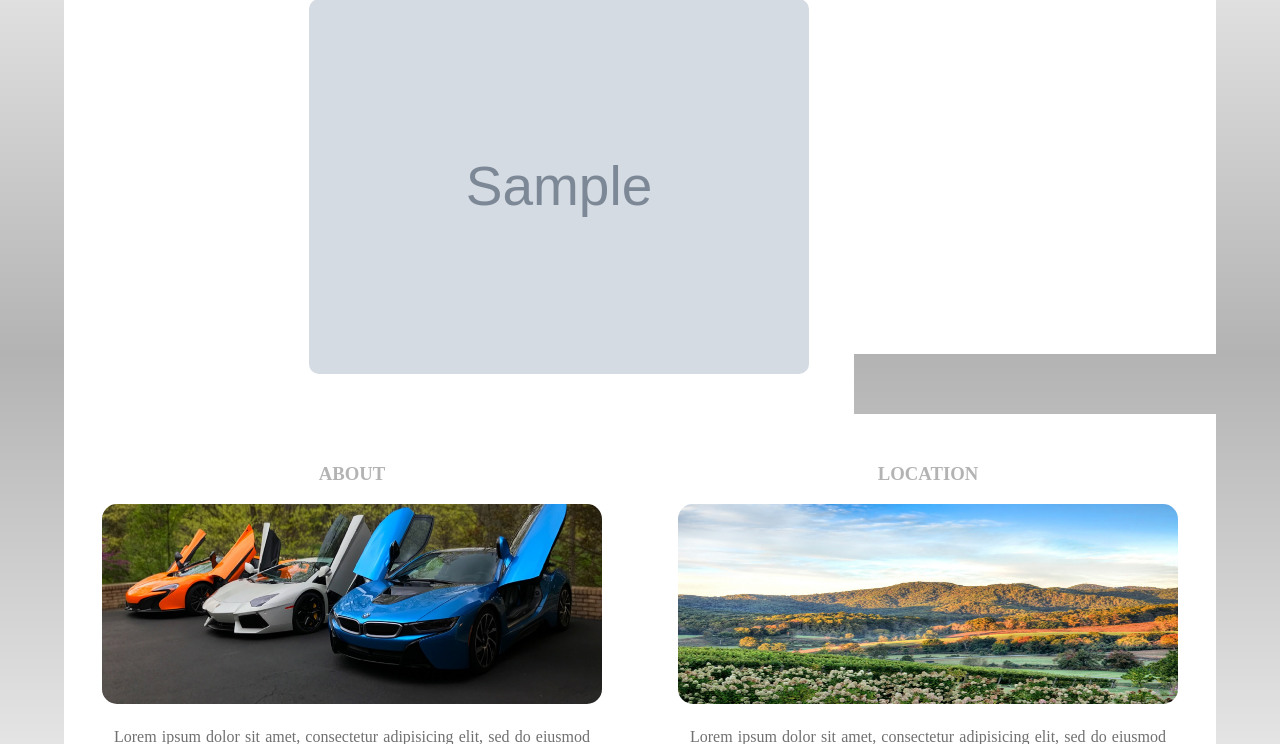
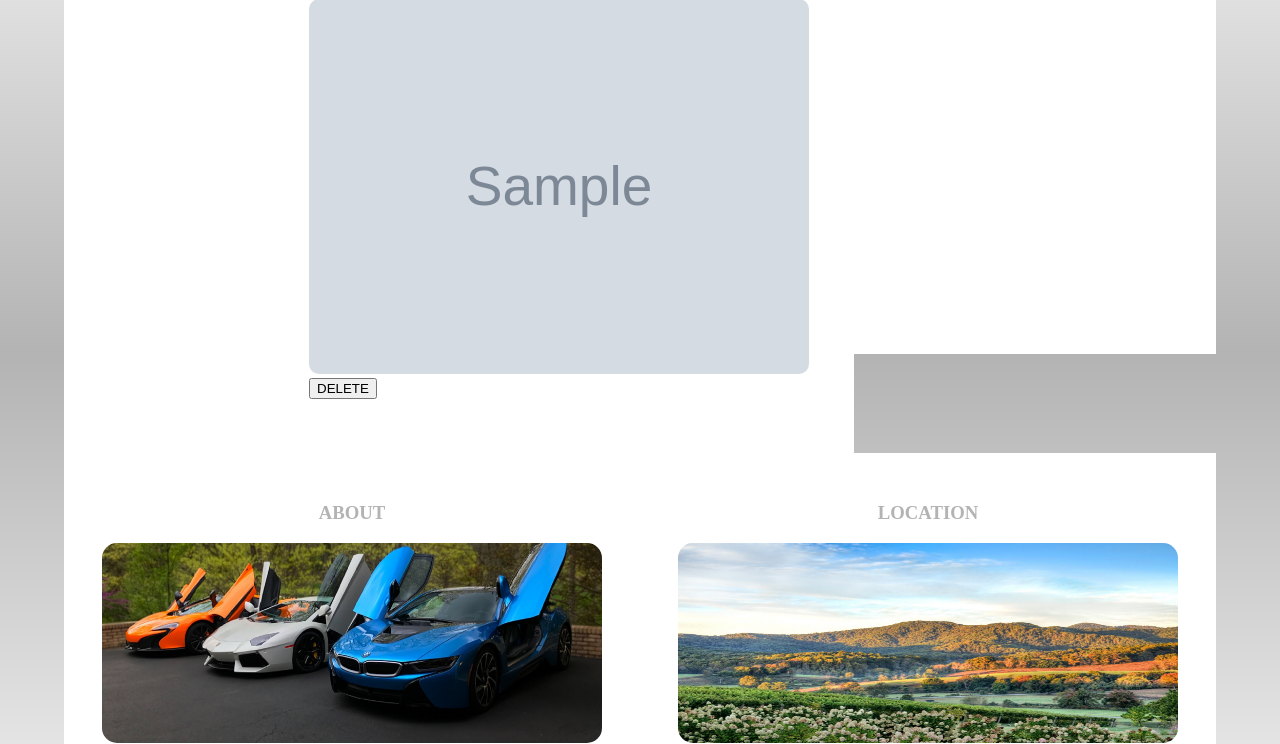
Before and after one commit to nesu777/project2-car-club, a Node server app: page /vehicles/allcars in a window 1280 px wide. Shown: the part 646-1390 px from the top of the page. Run offline with Node 20, Linux system fonts and the light colour scheme; tables that the repository leaves empty hold one stand-in row (values such as "Sample post"); some libraries are stand-ins or nearby versions.

Commit message:
Delete route and button set up

```diff
--- a/controllers/vehiclesController.js
+++ b/controllers/vehiclesController.js
@@ -116,4 +116,18 @@ router.post('/', (req, res) => {
   })
 })
 
+// setting up our DELETE route
+router.delete('/:id', (req, res) => {
+  Vehicles.findByIdAndDelete(req.params.id, (err, deletedVehicle) => {
+    // findByIdAndDelete will delete a document with a given id
+    if (err) {
+      console.log(err)
+      res.send(err)
+    } else {
+     // redirect to the index page if the delete successful
+     res.redirect('/vehicles/allcars')
+    }
+  })
+})
+
 module.exports = router
--- a/views/allcars.ejs
+++ b/views/allcars.ejs
@@ -14,6 +14,9 @@
         <%= currVehicle.name %> </a></strong></h2>
         <h3><a href="#"><%= currVehicle.type[0].toUpperCase() + currVehicle.type.slice(1)%></a></h3>
     	<img src="<%= currVehicle.img %>" style="width: 500px; border-radius: 10px;">
+      <form action="/vehicles/<%= currVehicle.id %>?_method=DELETE" method="POST">
+            <button>DELETE</button>
+          </form>
 	  <br><br><br>
 		<% } %>
 	  </div>
```
